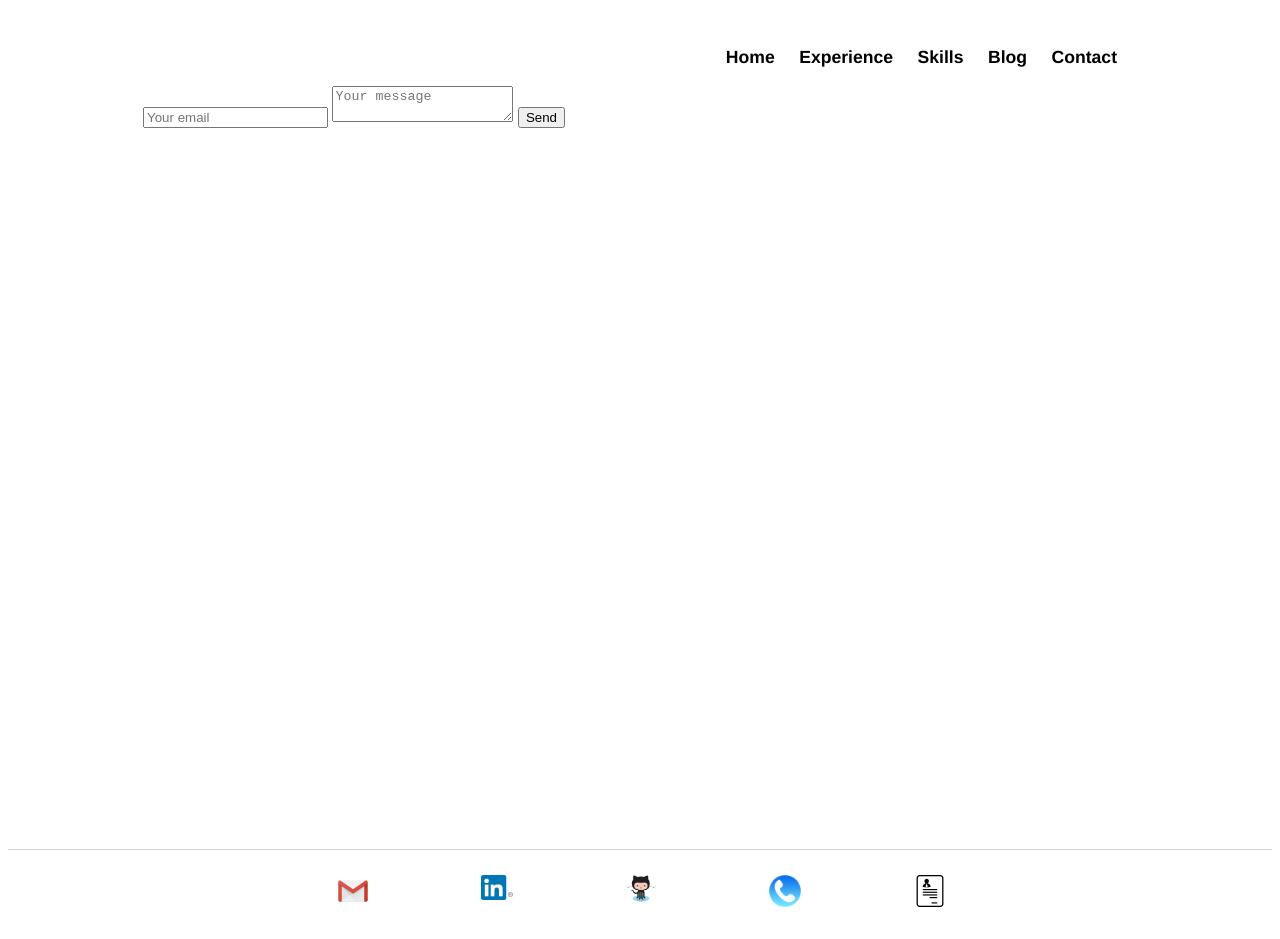
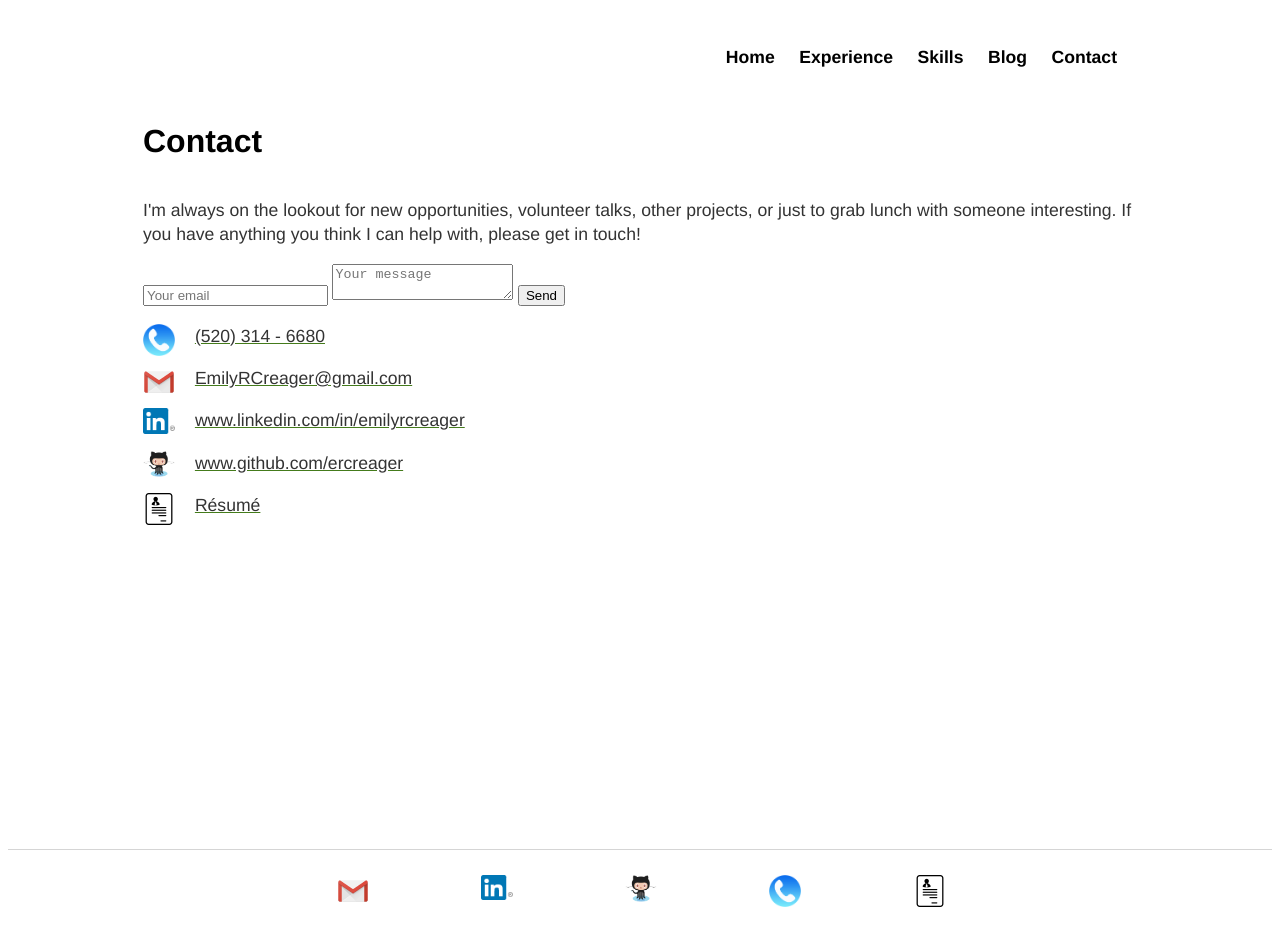
Before and after one commit to ercreager/ercreager.github.io, a Jekyll site: the page built from contact/index.html, in a window 1280 px wide. Built offline with Jekyll 4.4.1, drawn with Linux system fonts in a browser that asks for light colours.

Commit message:
Update index.html

```diff
--- a/contact/index.html
+++ b/contact/index.html
@@ -3,14 +3,15 @@ layout: default
 title: Contact
 ---
 <div>
-	<form method="POST" action="https://formspree.io/$emilyrcreager@gmail.com">
-	  <input type="email" name="email" placeholder="Your email">
-	  <textarea name="message" placeholder="Your message"></textarea>
-	  <button type="submit">Send</button>
-	</form>
-	<!--
+
 	<h1>Contact</h1>
 	<p>I'm always on the lookout for new opportunities, volunteer talks, other projects, or just to grab lunch with someone interesting. If you have anything you think I can help with, please get in touch!</p>
+
+	<form method="POST" action="https://formspree.io/$emilyrcreager@gmail.com">
+		<input type="email" name="email" placeholder="Your email">
+		<textarea name="message" placeholder="Your message"></textarea>
+		<button type="submit">Send</button>
+	</form>
 
 	<a href="tel:+15203146680">
         	<img src="\assets\phone-logo.png" alt="Phone icon" width="32px" class="social-media-icon">
@@ -36,6 +37,6 @@ title: Contact
 		<img src="\assets\resume-icon.png" alt="Resume icon" width="32px" class="social-media-icon">
 	<p>R&eacute;sum&eacute;</p>
 	</a>
--->
+
 
 </div>
```
